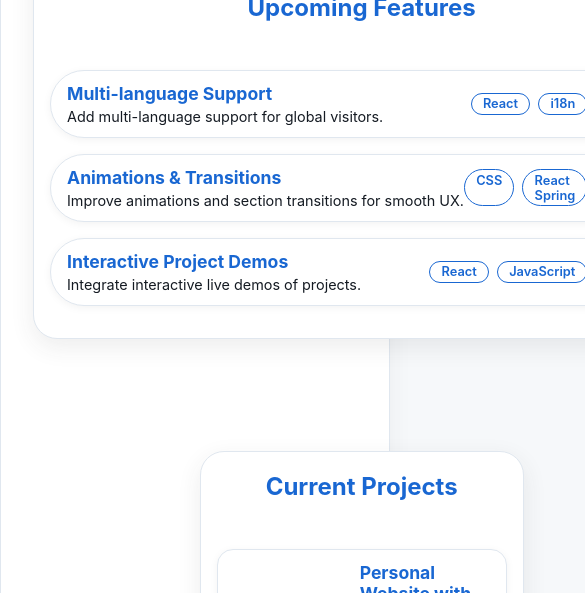
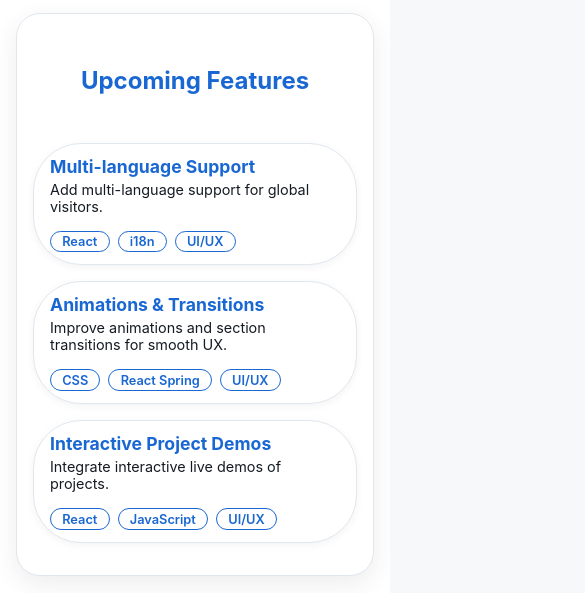
Before and after one commit to joywong1228/Personal_Website_With_React, a React (Vite) app in the folder my-website/: page / in a window 390 px wide. Shown: the part 845-1438 px from the top of the page, 585 px wide, since content can reach past the window. Built offline with nearby package versions, Linux system fonts and the light colour scheme.

Commit message:
bug fix: the front page is not responsive for mobile device

```diff
--- a/my-website/src/components/Profile.jsx
+++ b/my-website/src/components/Profile.jsx
@@ -32,6 +32,7 @@ function Profile() {
   ];
 
   return (
+    <>
       <section
         id="profile"
         className="profile-section"
@@ -137,9 +138,14 @@ function Profile() {
             <span>Currently learning: TypeScript & AI tools</span>
           </div>
         </div>
+      </section>
+      <section className="upcoming-features-section">
         <UpcomingFeatureSection />
+      </section>
+      <section className="current-projects-section">
         <CurrentProjectSection />
       </section>
+    </>
   );
 }
 
--- a/my-website/src/components/reusable/UpcomingFeature.jsx
+++ b/my-website/src/components/reusable/UpcomingFeature.jsx
@@ -44,6 +44,8 @@ export default function UpcomingFeatureSection() {
             key={id}
             style={{
               display: "flex",
+              flexDirection: "row",
+              flexWrap: "wrap",
               justifyContent: "space-between",
               alignItems: "center",
               padding: "0.75rem 1rem",
@@ -51,11 +53,17 @@ export default function UpcomingFeatureSection() {
               borderRadius: "3rem",
               boxShadow: "0 2px 8px rgba(0,0,0,0.05)",
               cursor: "default",
+              gap: "1rem", // add gap for wrapping spacing
             }}
           >
-            <div>
+            <div style={{ flex: "1 1 300px", minWidth: 0 }}>
               <strong
-                style={{ fontSize: "1.1rem", color: "var(--color-title)" }}
+                style={{
+                  fontSize: "1.1rem",
+                  color: "var(--color-title)",
+                  display: "block",
+                  marginBottom: "0.25rem",
+                }}
               >
                 {title}
               </strong>
@@ -64,17 +72,15 @@ export default function UpcomingFeatureSection() {
                   fontSize: "0.9rem",
                   color: "var(--color-text)",
                   marginTop: "0.25rem",
-                  maxWidth: "400px",
-                  whiteSpace: "nowrap",
-                  overflow: "hidden",
-                  textOverflow: "ellipsis",
+                  whiteSpace: "normal", // allow wrapping
+                  overflowWrap: "break-word",
                 }}
                 title={intro}
               >
                 {intro}
               </div>
             </div>
-            <div style={{ display: "flex", gap: "0.5rem" }}>
+            <div style={{ display: "flex", gap: "0.5rem", flexWrap: "wrap" }}>
               {skills.map((skill) => (
                 <span
                   className="btn-color-2"
```
Lines whose indentation alone changed are shown as unchanged.
